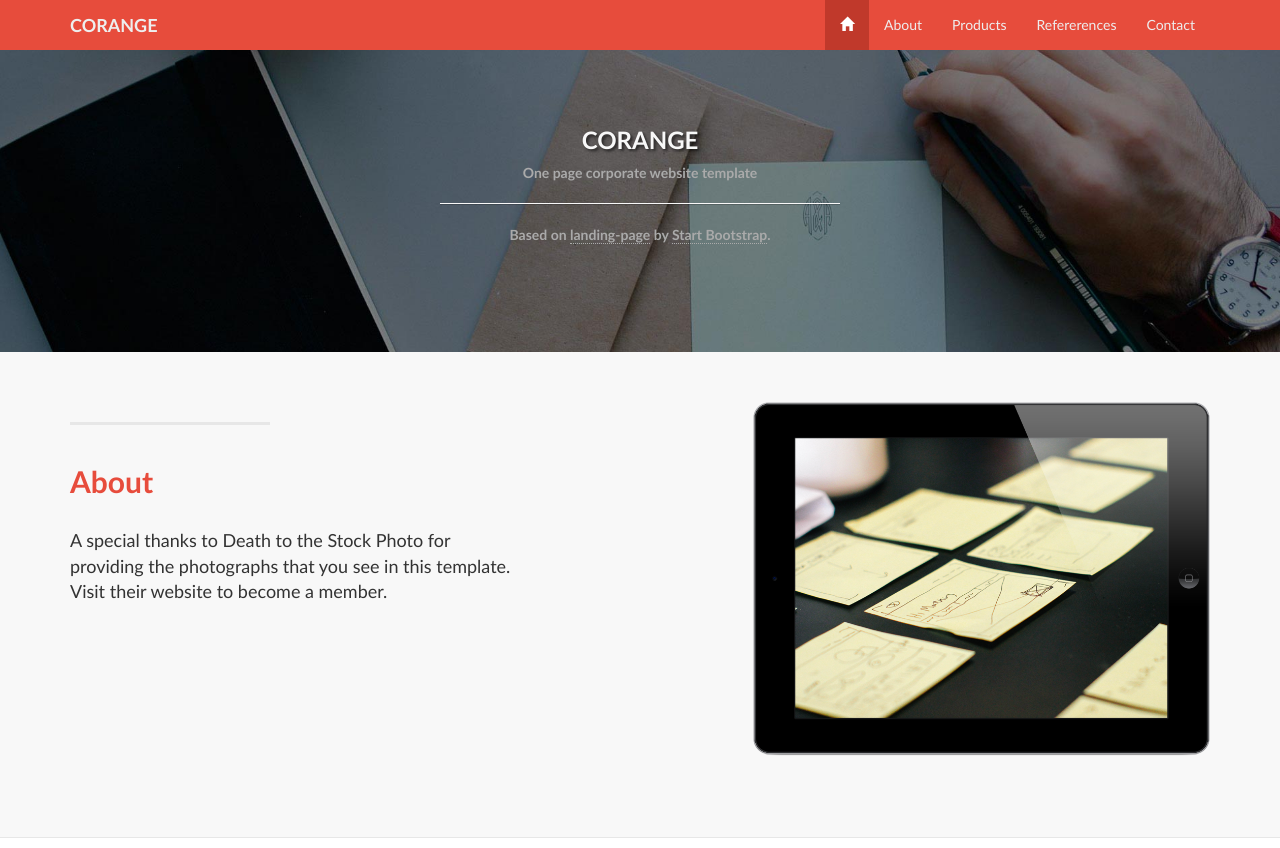
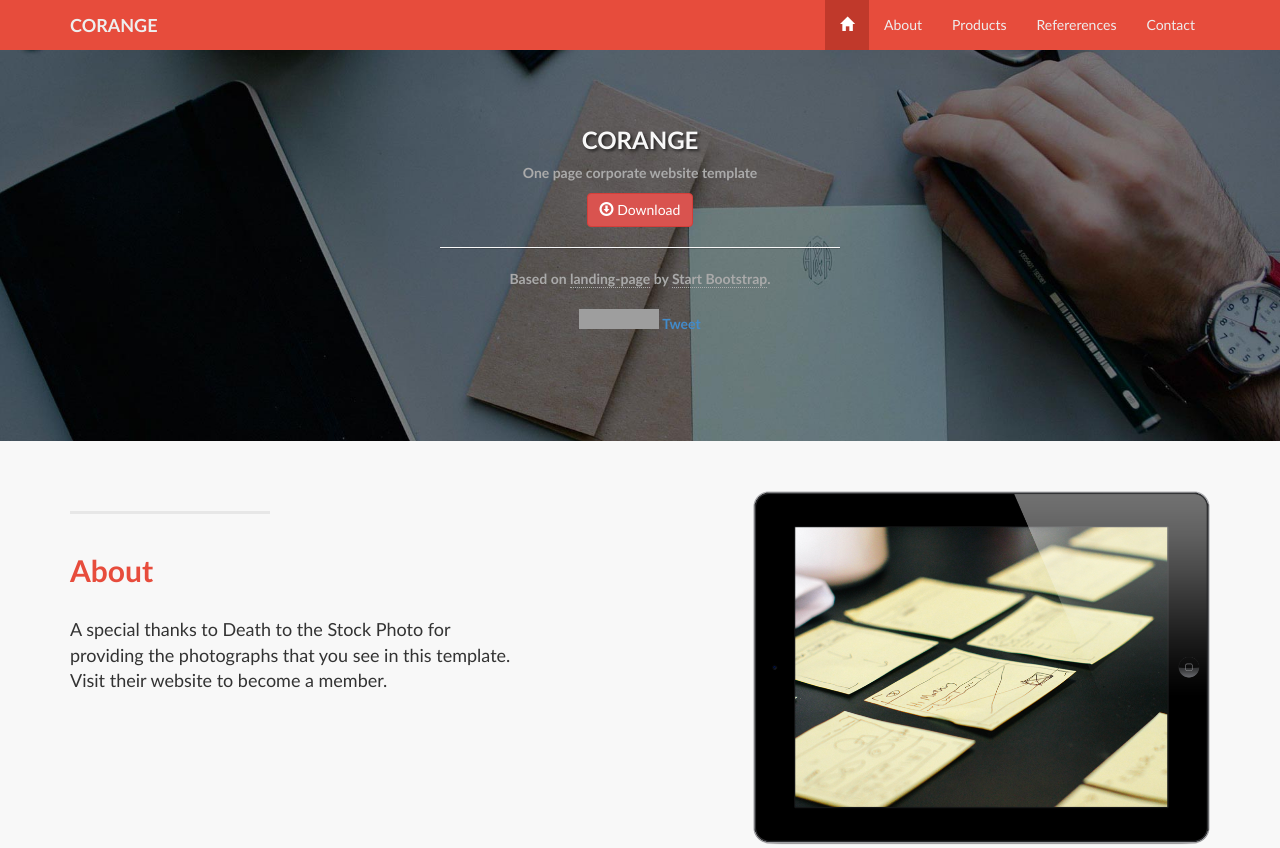
Before and after one commit to dbtek/corange, a plain HTML site: page index.html in a window 1280 px wide. Shown: the top 848 px of the page. Drawn offline with Linux system fonts and the light colour scheme; grey boxes are pictures that could not be loaded.

Commit message:
tweet, share & download buttons added.

```diff
--- a/index.html
+++ b/index.html
@@ -53,9 +53,16 @@
         <div class="col-lg-12">
           <div class="intro-message">
             <h3>CORANGE</h3>
-            <span class="text-light">One page corporate website template</span>
+            <p class="text-light">One page corporate website template</p>
+            <p>
+              <a href="http://github.com/dbtek/corange" class="btn btn-danger"><span class="glyphicon glyphicon-download"></span> Download</a>
+            </p>
             <hr class="intro-divider">
             <span class="text-light">Based on <a href="http://startbootstrap.com/landing-page">landing-page</a> by <a href="http://startbootstrap.com">Start Bootstrap</a>.</span>
+            <br/>
+            <br/>
+            <iframe src="http://ghbtns.com/github-btn.html?user=dbtek&repo=corange&type=watch&count=true" allowtransparency="true" frameborder="0" scrolling="0" width="80" height="20"></iframe>
+            <a href="https://twitter.com/share" class="twitter-share-button" data-url="http://dbtek.github.io/corange" data-text="One page corporate website template, free!" data-via="dbtek">Tweet</a>
           </div>
         </div>
       </div>
@@ -199,6 +206,9 @@
     <script src="static/components/jquery/dist/jquery.min.js"></script>
     <script src="static/components/bootstrap/dist/js/bootstrap.min.js"></script>
     <script src="static/js/corange.js"></script>
+    <script>
+      !function(d,s,id){var js,fjs=d.getElementsByTagName(s)[0],p=/^http:/.test(d.location)?'http':'https';if(!d.getElementById(id)){js=d.createElement(s);js.id=id;js.src=p+'://platform.twitter.com/widgets.js';fjs.parentNode.insertBefore(js,fjs);}}(document, 'script', 'twitter-wjs');
+    </script>
 
   </body>
   </html>
```
